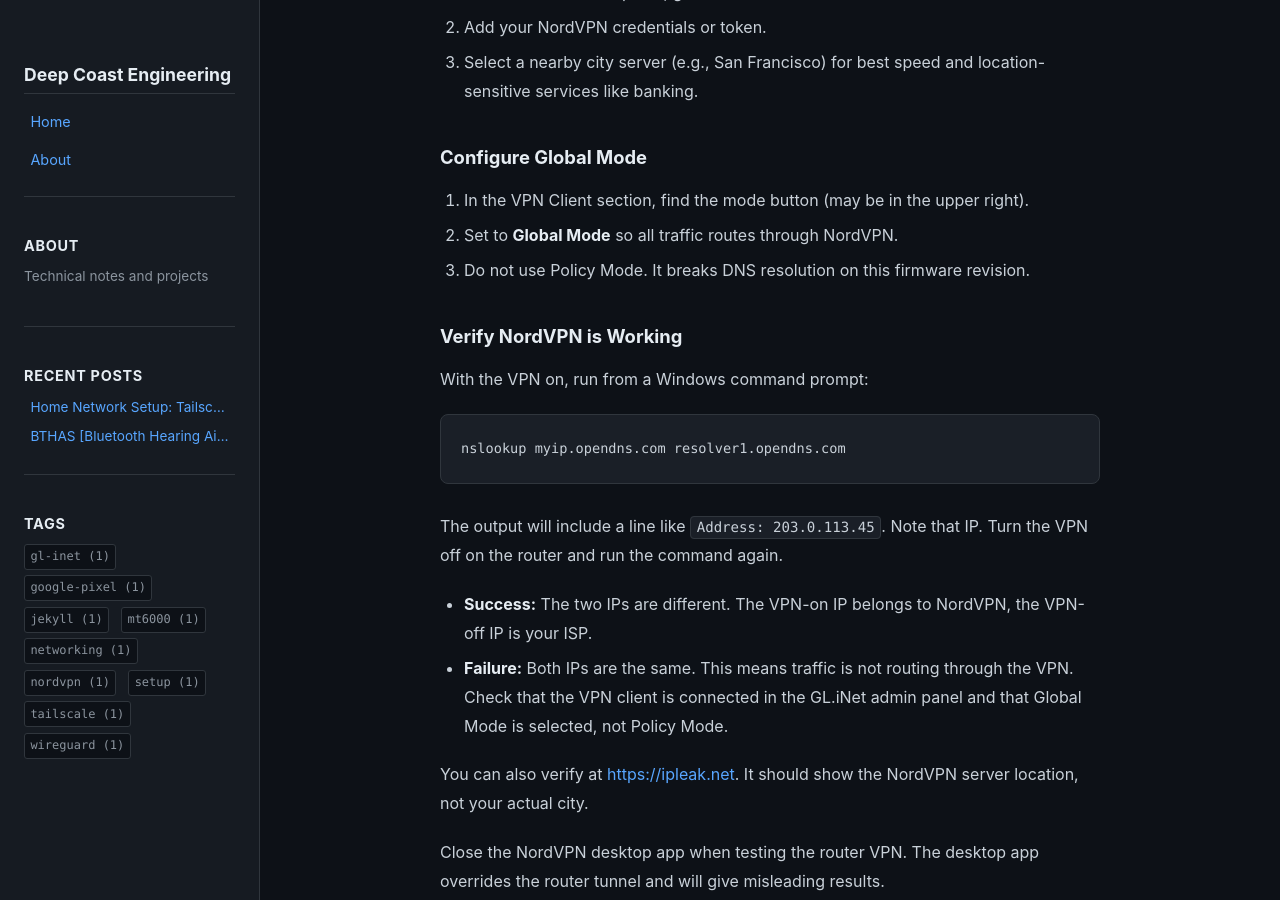
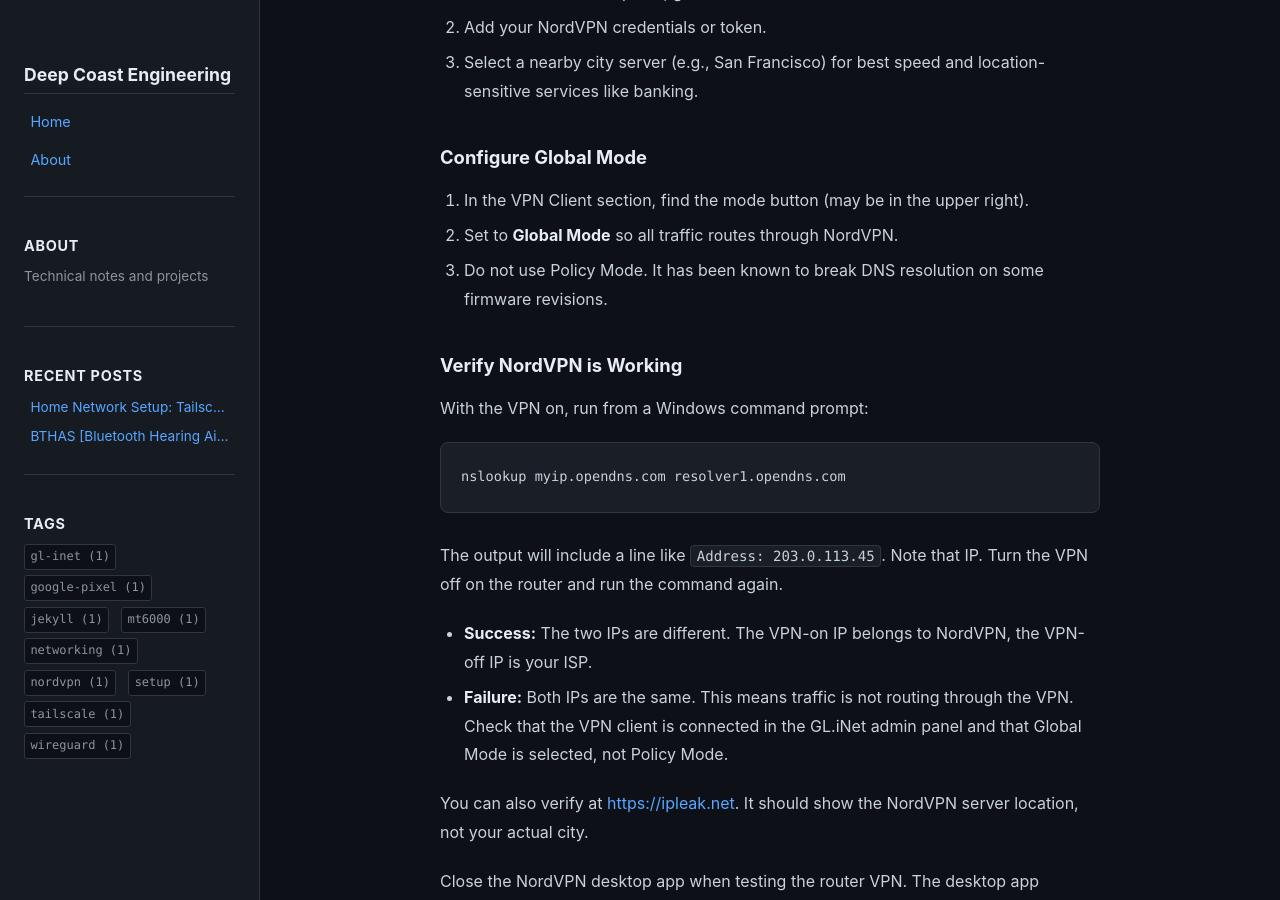
Before and after one commit to deep-coast-eng/deep-coast-eng.github.io, a Jekyll site: the page built from _posts/2026-03-28-home-network-tailscale-nordvpn-mt6000.md, in a window 1280 px wide and 900 px high, scrolled down 5933 px. Built offline with Jekyll 4.4.1, drawn with Linux system fonts in a browser that asks for light colours.

Commit message:
Update 2026-03-28-home-network-tailscale-nordvpn-mt6000.md

```diff
--- a/_posts/2026-03-28-home-network-tailscale-nordvpn-mt6000.md
+++ b/_posts/2026-03-28-home-network-tailscale-nordvpn-mt6000.md
@@ -149,7 +149,7 @@
 
 1. In the VPN Client section, find the mode button (may be in the upper right).
 2. Set to **Global Mode** so all traffic routes through NordVPN.
-3. Do not use Policy Mode. It breaks DNS resolution on this firmware revision.
+3. Do not use Policy Mode. It has been known to break DNS resolution on some firmware revisions.
 
 ### Verify NordVPN is Working
 
```
